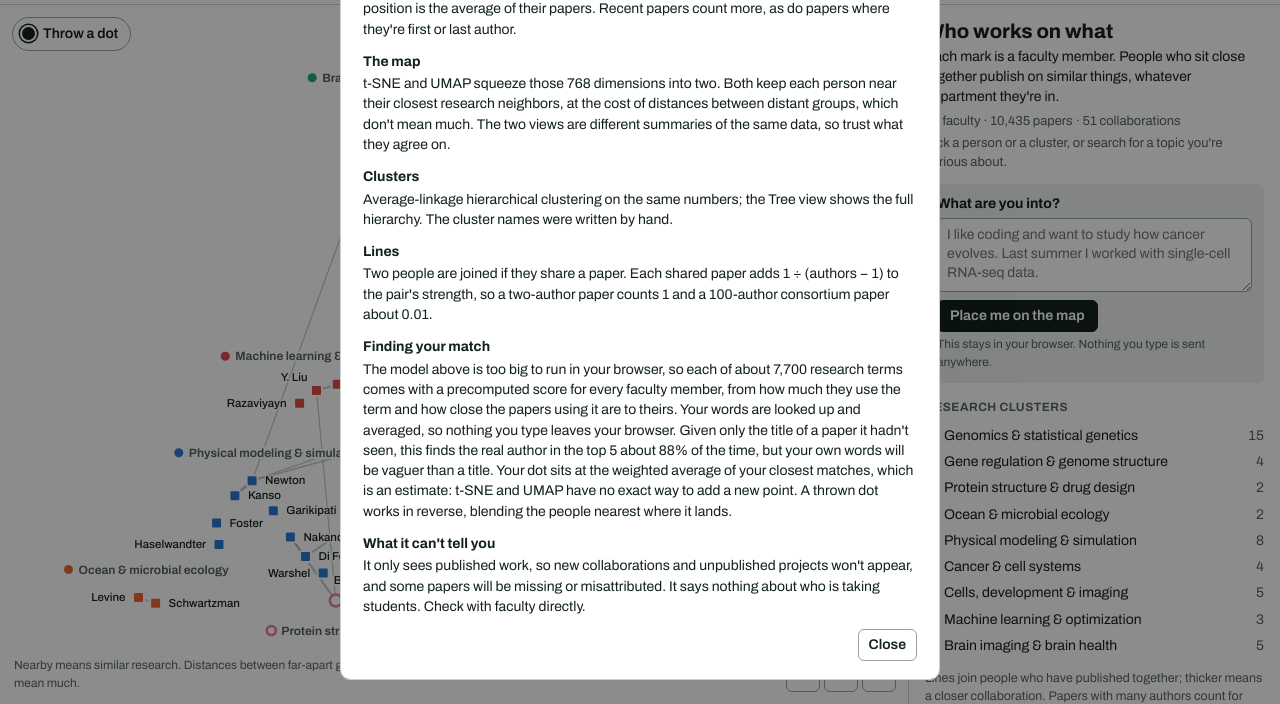
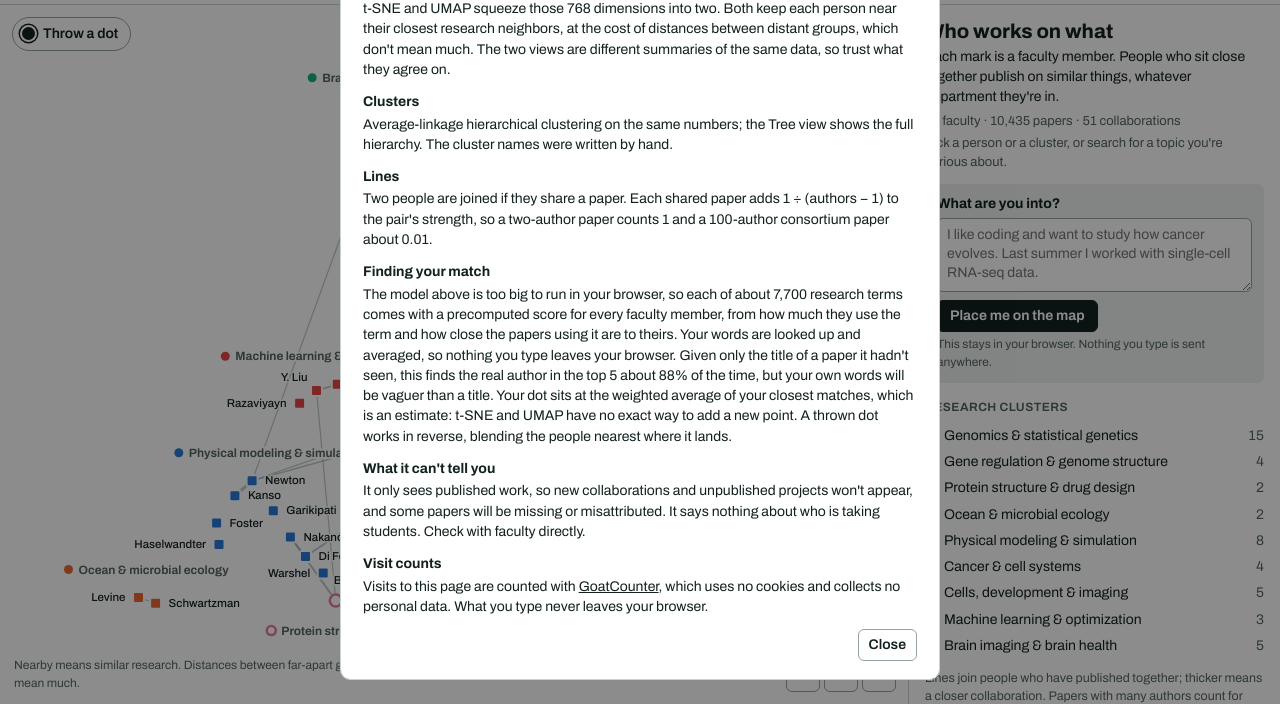
Before and after one commit to richardshizhang/QBA, a plain HTML site: page faculty-map/index.html in a window 1280 px wide. Both pictures are taken after a click on the button "How this was made". Shown: the part 96-800 px from the top of the page. Drawn offline with Linux system fonts and the light colour scheme.

Commit message:
Count faculty map visits with GoatCounter
Co-Authored-By: Claude Opus 5.5 <noreply@anthropic.com>

```diff
--- a/faculty-map/index.html
+++ b/faculty-map/index.html
@@ -8,6 +8,8 @@
 <link rel="preconnect" href="https://fonts.googleapis.com">
 <link rel="preconnect" href="https://fonts.gstatic.com" crossorigin>
 <link rel="stylesheet" href="https://fonts.googleapis.com/css2?family=Archivo:wdth,wght@75..100,400..800&display=swap">
+<!-- Cookie-free visit counts: https://richardshizhang.goatcounter.com -->
+<script data-goatcounter="https://richardshizhang.goatcounter.com/count" async fetchpriority="low" src="https://gc.zgo.at/count.js"></script>
 <style>
 :root {
   /* Layout: full-height workbench like the course map. Header strip, map stage, detail rail on the right. */
@@ -363,6 +365,8 @@ dialog form { text-align: right; margin-top: 12px; }
   <p>The model above is too big to run in your browser, so each of about 7,700 research terms comes with a precomputed score for every faculty member, from how much they use the term and how close the papers using it are to theirs. Your words are looked up and averaged, so nothing you type leaves your browser. Given only the title of a paper it hadn't seen, this finds the real author in the top 5 about 88% of the time, but your own words will be vaguer than a title. Your dot sits at the weighted average of your closest matches, which is an estimate: t-SNE and UMAP have no exact way to add a new point. A thrown dot works in reverse, blending the people nearest where it lands.</p>
   <h3>What it can't tell you</h3>
   <p>It only sees published work, so new collaborations and unpublished projects won't appear, and some papers will be missing or misattributed. It says nothing about who is taking students. Check with faculty directly.</p>
+  <h3>Visit counts</h3>
+  <p>Visits to this page are counted with <a href="https://www.goatcounter.com" target="_blank" rel="noopener">GoatCounter</a>, which uses no cookies and collects no personal data. What you type never leaves your browser.</p>
   <form method="dialog"><button class="ghost">Close</button></form>
 </dialog>
 
```
Also changed, not shown: 1 other file.
